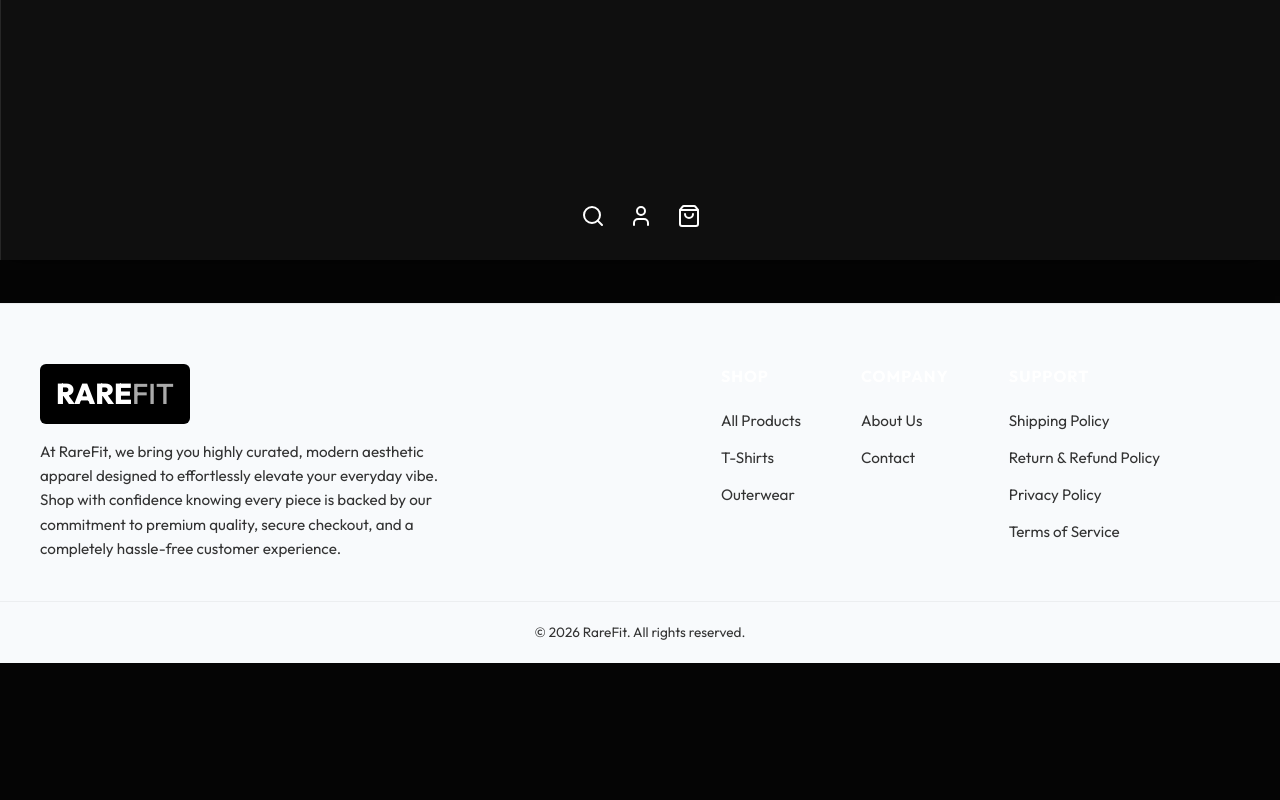
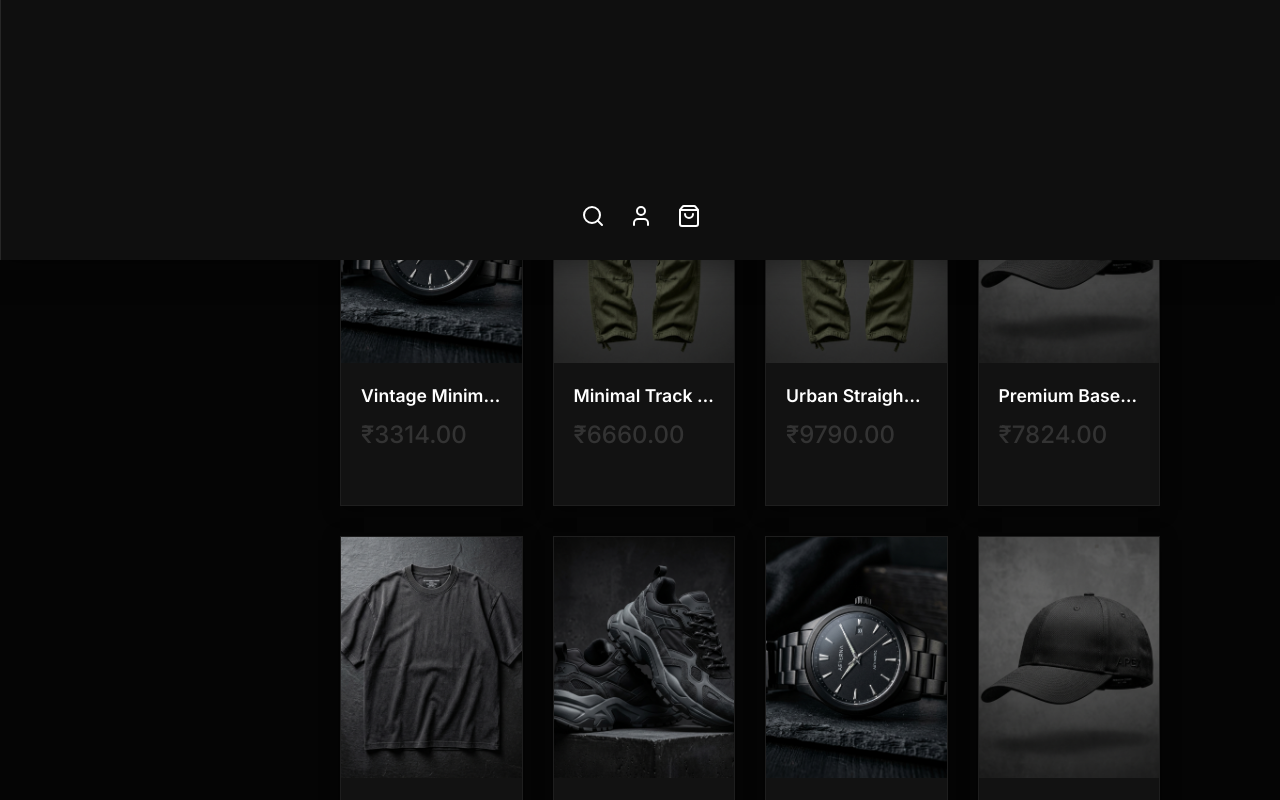
Before and after one commit to ajinkyakhairnar08-ux/RAREFIT-clothing, a React (Vite) app in the folder rarefit-ecommerce/client/: page /shop in a window 1280 px wide. Shown: the part 540-1340 px from the top of the page. Before the commit the page ends 1203 px from the top, so only its background shows below. Built offline with nearby package versions, Linux system fonts and the light colour scheme; no server answers.

Commit message:
fix: replaced localhost backend fetch calls with static data import for seamless vercel frontend deployment

```diff
--- /dev/null
+++ b/rarefit-ecommerce/client/src/data/products.js
@@ -0,0 +1,39 @@
+// Helper function to generate random price
+const generatePrice = (min, max) => {
+  return Math.floor(Math.random() * (max - min + 1) + min);
+};
+
+// Categories and their subcategories
+const categoriesConfig = [
+  { name: 'Sunglasses', image: '/sunglasses.png', subcategories: ['Aviator', 'Wayfarer', 'Round', 'Sports', 'Retro'] },
+  { name: 'Caps', image: '/caps.png', subcategories: ['Snapback', 'Baseball', 'Trucker', 'Dad Hat', 'Beanie'] },
+  { name: 'Watches', image: '/watches.png', subcategories: ['Minimalist', 'Chronograph', 'Digital', 'Analog', 'Smart'] },
+  { name: 'Shirts', image: '/shirts.png', subcategories: ['Oversized', 'Normal T-Shirt', 'Relax Fit', 'Aesthetic GenZ'] },
+  { name: 'Pants', image: '/pants.png', subcategories: ['Track Pants', 'Oversized', 'Straight Fit', 'Baggy', 'Baggy Track Pant', 'Shorts', 'Jeans', 'Short Jeans'] },
+  { name: 'Shoes', image: '/shoes.png', subcategories: ['Sneakers', 'High-Tops', 'Slip-ons', 'Running', 'Casual Boots'] }
+];
+
+const adjectives = ['Premium', 'Essential', 'Classic', 'Modern', 'Vintage', 'Aesthetic', 'Sleek', 'Urban', 'Minimal', 'Signature'];
+
+const generateProducts = (count) => {
+  const productsList = [];
+  for (let i = 1; i <= count; i++) {
+    const categoryObj = categoriesConfig[Math.floor(Math.random() * categoriesConfig.length)];
+    const subcategory = categoryObj.subcategories[Math.floor(Math.random() * categoryObj.subcategories.length)];
+    const adjective = adjectives[Math.floor(Math.random() * adjectives.length)];
+
+    productsList.push({
+      id: i,
+      name: `${adjective} ${subcategory} ${categoryObj.name}`,
+      price: generatePrice(500, 10000),
+      category: categoryObj.name,
+      subcategory: subcategory,
+      image: categoryObj.image, // Removed hardcoded localhost URL for robust deployment
+      description: `Elevate your style with our ${adjective.toLowerCase()} ${subcategory.toLowerCase()} ${categoryObj.name.toLowerCase()}. Crafted for the modern aesthetic.`
+    });
+  }
+  return productsList;
+};
+
+// Generate 200 Mock Products
+export const products = generateProducts(200);
--- a/rarefit-ecommerce/client/src/pages/Home.jsx
+++ b/rarefit-ecommerce/client/src/pages/Home.jsx
@@ -6,6 +6,7 @@ import ProductCard from '../components/ProductCard';
 import SEO from '../components/SEO';
 import heroVideo from '../videos/hero-section-video.mp4';
 import ytVideo from '../videos/connect-with-us-youtube1.mp4';
+import { products } from '../data/products';
 import './Home.css';
 
 gsap.registerPlugin(ScrollTrigger);
@@ -16,14 +17,8 @@ const Home = () => {
   const sectionsRef = useRef([]);
 
   useEffect(() => {
-    // Fetch products
-    fetch('http://localhost:5000/api/products')
-      .then(res => res.json())
-      .then(data => {
-        // Just take the first 4 for featured
-        setFeaturedProducts(data.slice(0, 4));
-      })
-      .catch(err => console.error('Error fetching products:', err));
+    // Use static products data for frontend deployment
+    setFeaturedProducts(products.slice(0, 4));
   }, []);
 
   useEffect(() => {
--- a/rarefit-ecommerce/client/src/pages/ProductDetail.jsx
+++ b/rarefit-ecommerce/client/src/pages/ProductDetail.jsx
@@ -2,6 +2,7 @@ import React, { useEffect, useState } from 'react';
 import { useParams, useNavigate } from 'react-router-dom';
 import useCartStore from '../store/useCartStore';
 import SEO from '../components/SEO';
+import { products as localProducts } from '../data/products';
 import './ProductDetail.css';
 
 const ProductDetail = () => {
@@ -12,19 +13,13 @@ const ProductDetail = () => {
   const addToCart = useCartStore(state => state.addToCart);
 
   useEffect(() => {
-    fetch(`http://localhost:5000/api/products/${id}`)
-      .then(res => {
-        if (!res.ok) throw new Error('Product not found');
-        return res.json();
-      })
-      .then(data => {
-        setProduct(data);
-        setLoading(false);
-      })
-      .catch(err => {
-        console.error(err);
-        setLoading(false);
-      });
+    const foundProduct = localProducts.find(p => p.id === parseInt(id));
+    if (foundProduct) {
+      setProduct(foundProduct);
+    } else {
+      console.error('Product not found');
+    }
+    setLoading(false);
   }, [id]);
 
   const handleAddToCart = () => {
--- a/rarefit-ecommerce/client/src/pages/Shop.jsx
+++ b/rarefit-ecommerce/client/src/pages/Shop.jsx
@@ -3,6 +3,7 @@ import { useSearchParams } from 'react-router-dom';
 import { Search } from 'lucide-react';
 import ProductCard from '../components/ProductCard';
 import SEO from '../components/SEO';
+import { products as localProducts } from '../data/products';
 import './Shop.css';
 
 const Shop = () => {
@@ -15,13 +16,8 @@ const Shop = () => {
   const categoryFilter = searchParams.get('category');
 
   useEffect(() => {
-    fetch('http://localhost:5000/api/products')
-      .then(res => res.json())
-      .then(data => {
-        setAllProducts(data);
-        setProducts(data);
-      })
-      .catch(err => console.error('Error fetching products:', err));
+    setAllProducts(localProducts);
+    setProducts(localProducts);
   }, []);
 
   useEffect(() => {
```
